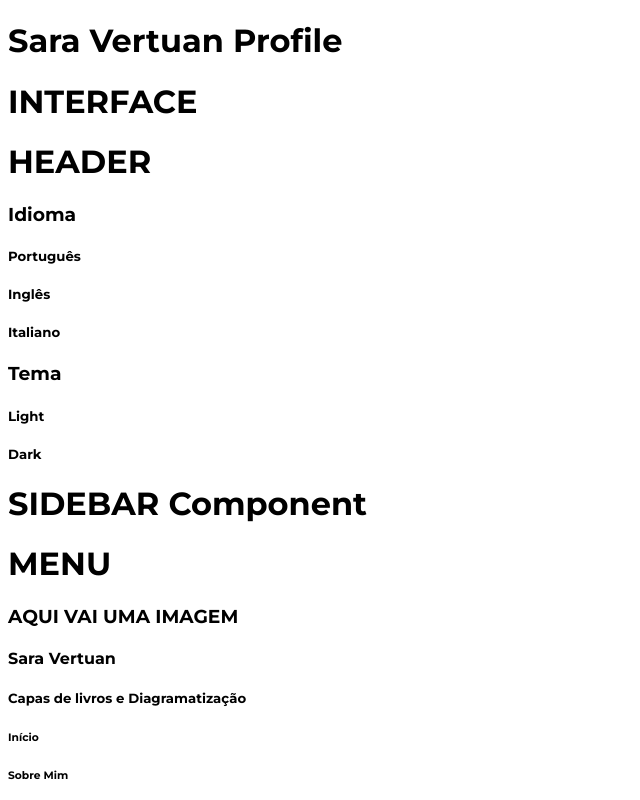
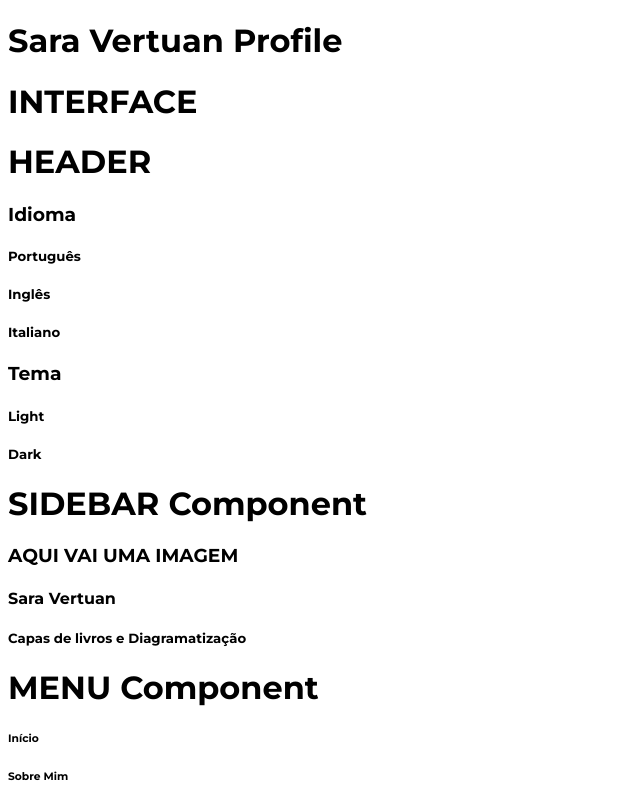
Before and after one commit to marcusviniciusmo/Sara_Vertuan_Profile_Website, a React (Create React App) app in the folder frontend/: page / in a window 1280 px wide. Shown: the top 800 px of the page, without its empty margins (0-640 px from the left). Built offline with nearby package versions, Linux system fonts and the light colour scheme.

Commit message:
Menu component creation

```diff
--- /dev/null
+++ b/frontend/src/components/Menu/index.tsx
@@ -0,0 +1,12 @@
+export function Menu() {
+  return (
+    <>
+      <h1>MENU Component</h1>
+      <h6>Início</h6>
+      <h6>Sobre Mim</h6>
+      <h6>Depoimentos</h6>
+      <h6>Galeria</h6>
+      <h6>Contato</h6>
+    </>
+  );
+};
--- a/frontend/src/components/Sidebar/index.tsx
+++ b/frontend/src/components/Sidebar/index.tsx
@@ -1,16 +1,14 @@
+import { Menu } from "components/Menu";
+
 export function Sidebar() {
   return (
     <>
       <h1>SIDEBAR Component</h1>
-      <h1>MENU</h1>
       <h3>AQUI VAI UMA IMAGEM</h3>
       <h4>Sara Vertuan</h4>
       <h5>Capas de livros e Diagramatização</h5>
-      <h6>Início</h6>
-      <h6>Sobre Mim</h6>
-      <h6>Depoimentos</h6>
-      <h6>Galeria</h6>
-      <h6>Contato</h6>
+
+      <Menu />
     </>
   );
 };
```
